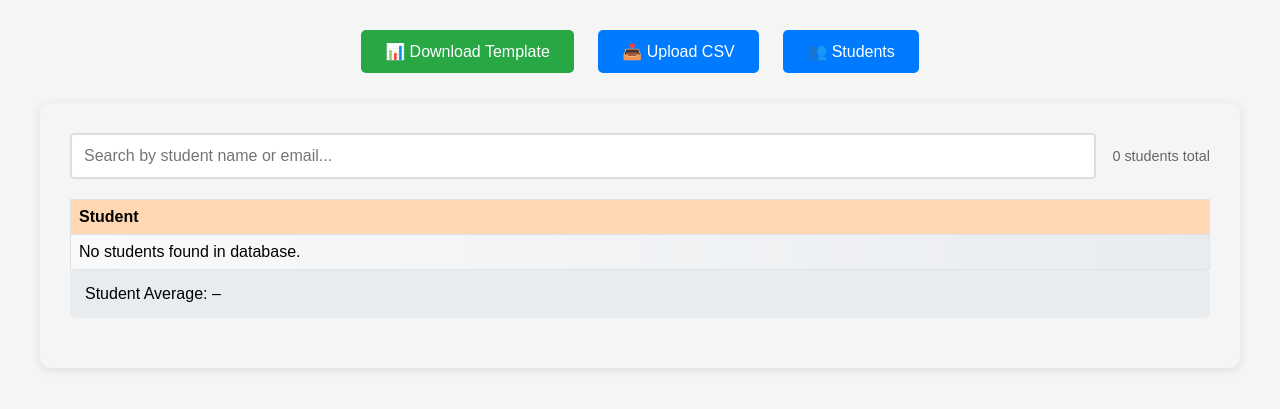
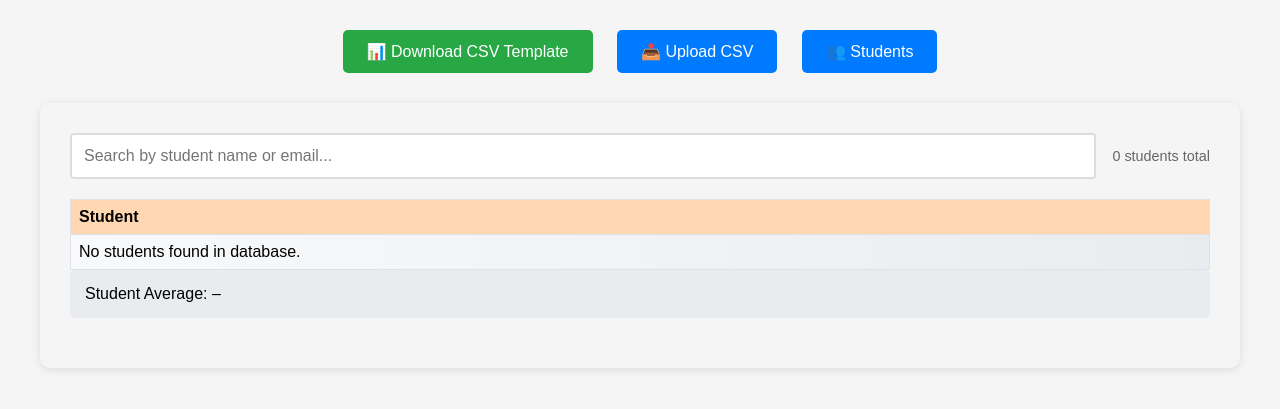
Before and after one commit to thorlorick/database_gradeinsight, a FastAPI app: page /dashboard in a window 1280 px wide. Shown: the part 70-479 px from the top of the page. Run offline with FastAPI, Linux system fonts and the light colour scheme; data that the repository does not hold is empty.

Commit message:
Update dashboard.html

```diff
--- a/templates/dashboard.html
+++ b/templates/dashboard.html
@@ -11,9 +11,9 @@
         <h1>Grade Insight Dashboard</h1>
     </div>
  <div class="navigation">
-        <a href="/download-template" class="nav-button active">📊 Download Template</a>
+        <a href="/download-template" class="nav-button active">📊 Download CSV Template</a>
         <a href="/upload" class="nav-button">📤 Upload CSV</a>
-        <a href="/students" class="nav-button">👥 Students</a>
+        <a href="/student-portal" class="nav-button">👥 Students</a>
     </div>
     <div class="container">
         <div class="controls">
```
